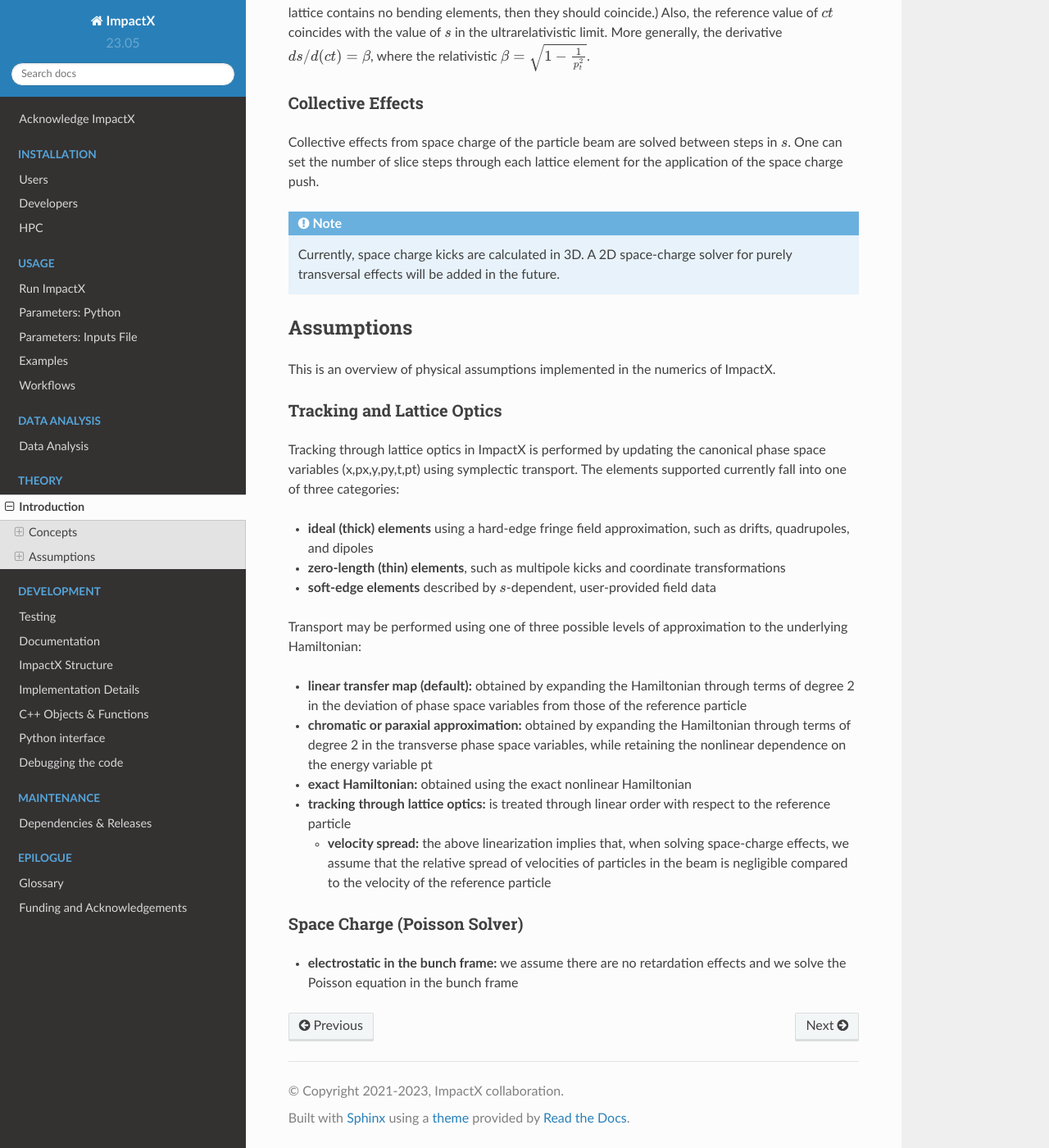
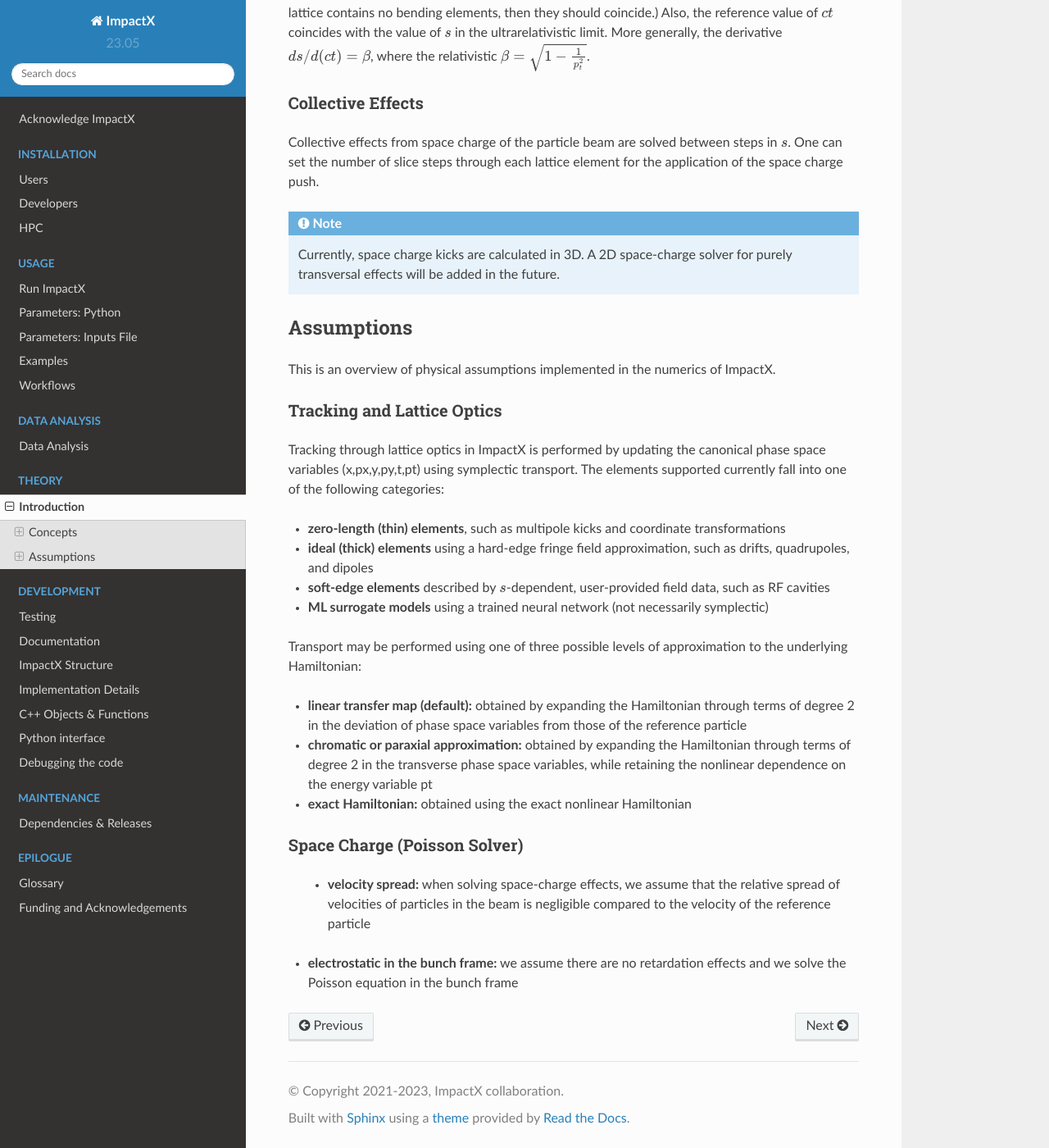
Before and after one commit to ECP-WarpX/impactx, a Sphinx documentation site: the page built from docs/source/theory/intro.rst, in a window 1280 px wide and 1400 px high, scrolled down 766 px. Shown: the whole window at 82% size. Built offline with Sphinx 7.4.7 and the Read the Docs theme 2.0.0, drawn with Linux system fonts in a browser that asks for light colours; pages that are not in the unit, such as notebooks, are missing from menus.

Commit message:
Update intro.rst
Suggested changes to theory documentation

```diff
--- a/docs/source/theory/intro.rst
+++ b/docs/source/theory/intro.rst
@@ -49,11 +49,12 @@ Tracking and Lattice Optics
 """""""""""""""""""""""""""
 
 Tracking through lattice optics in ImpactX is performed by updating the canonical phase space variables (x,px,y,py,t,pt) using symplectic transport.
-The elements supported currently fall into one of three categories:
+The elements supported currently fall into one of the following categories:
 
+* **zero-length (thin) elements**, such as multipole kicks and coordinate transformations
 * **ideal (thick) elements** using a hard-edge fringe field approximation, such as drifts, quadrupoles, and dipoles
-* **zero-length (thin) elements**, such as multipole kicks and coordinate transformations
-* **soft-edge elements** described by :math:`s`-dependent, user-provided field data
+* **soft-edge elements** described by :math:`s`-dependent, user-provided field data, such as RF cavities
+* **ML surrogate models** using a trained neural network (not necessarily symplectic)
 
 Transport may be performed using one of three possible levels of approximation to the underlying Hamiltonian:
 
@@ -61,12 +62,10 @@ Transport may be performed using one of three possible levels of approximation t
 * **chromatic or paraxial approximation:** obtained by expanding the Hamiltonian through terms of degree 2 in the transverse phase space variables, while retaining the nonlinear dependence on the energy variable pt
 * **exact Hamiltonian:** obtained using the exact nonlinear Hamiltonian
 
-* **tracking through lattice optics:** is treated through linear order with respect to the reference particle
-
-  * **velocity spread:** the above linearization implies that, when solving space-charge effects, we assume that the relative spread of velocities of particles in the beam is negligible compared to the velocity of the reference particle
-
 
 Space Charge (Poisson Solver)
 """""""""""""""""""""""""""""
 
+  * **velocity spread:** when solving space-charge effects, we assume that the relative spread of velocities of particles in the beam is negligible compared to the velocity of the reference particle
+
 * **electrostatic in the bunch frame:** we assume there are no retardation effects and we solve the Poisson equation in the bunch frame
```
